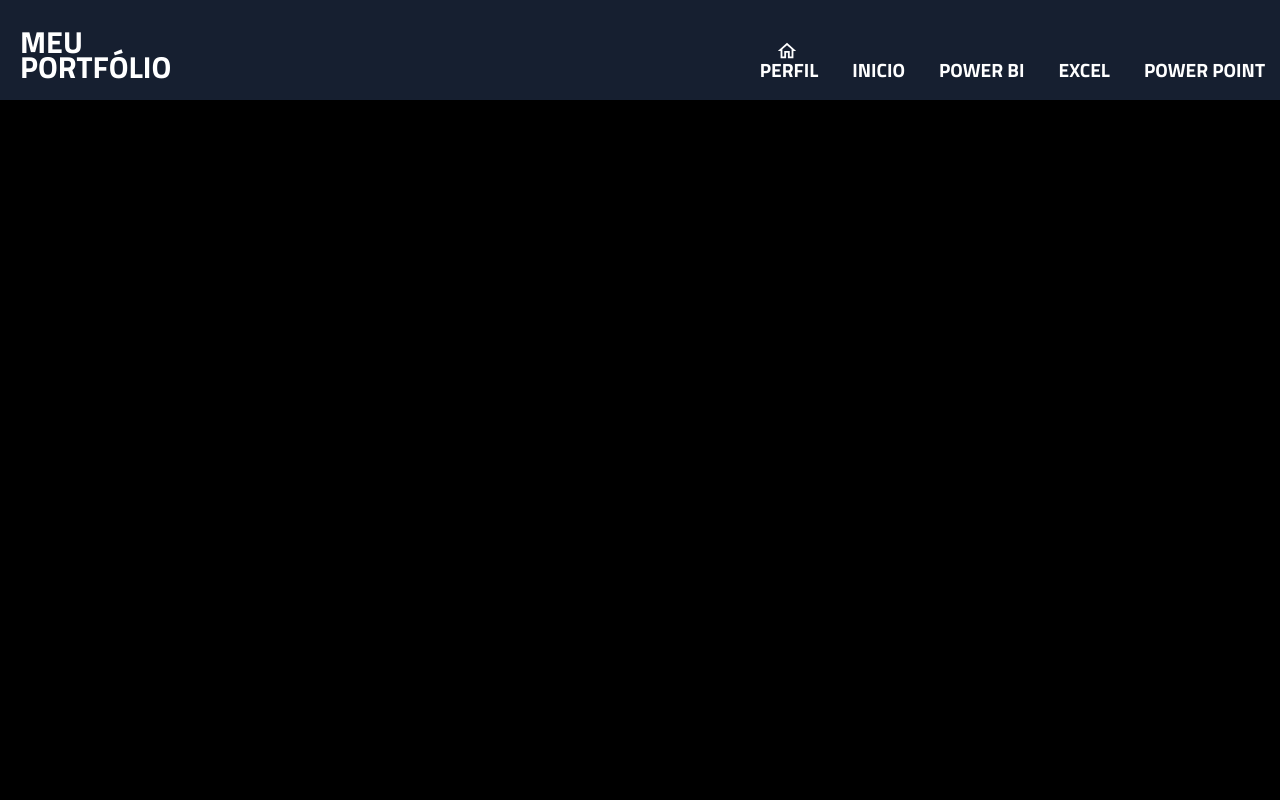
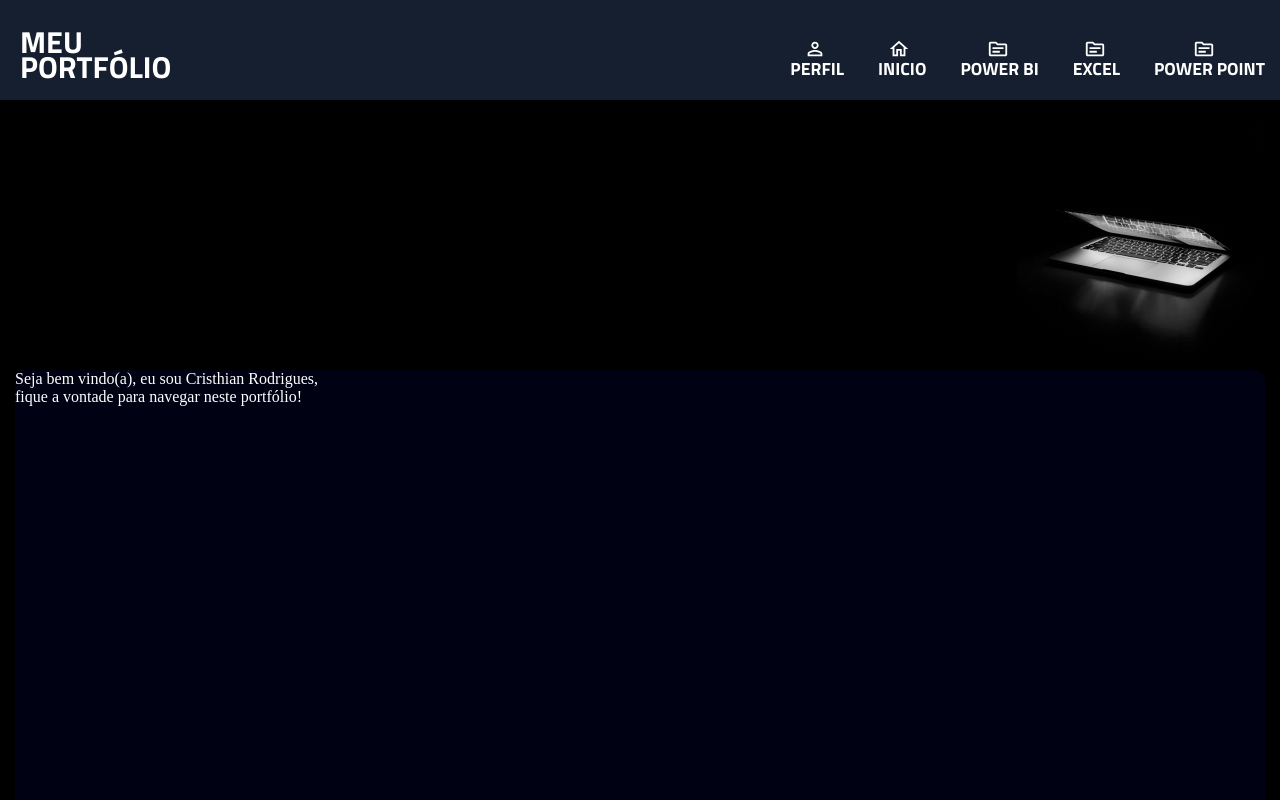
Before and after one commit to Cristhiannnn/Portfolio-web, a plain HTML site: page index.html in a window 1280 px wide. Shown: the top 800 px of the page. Drawn offline with Linux system fonts and the light colour scheme.

Commit message:
desenvolvendo

```diff
--- a/index.html
+++ b/index.html
@@ -14,11 +14,11 @@
         <nav class="menu">
             <ul>
             </ul>
-            <li><svg xmlns="http://www.w3.org/2000/svg" height="22px" viewBox="0 0 24 24" width="22px" fill="#FFFFFF"><path d="M0 0h24v24H0V0z" fill="none"/><path d="M12 5.69l5 4.5V18h-2v-6H9v6H7v-7.81l5-4.5M12 3L2 12h3v8h6v-6h2v6h6v-8h3L12 3z"/></svg>PERFIL</li>
-            <li>INICIO</li>
-            <li>POWER BI</li>
-            <li>EXCEL</li>
-            <li>POWER POINT</li>
+            <li><svg class="perfil" xmlns="http://www.w3.org/2000/svg" height="22px" viewBox="0 0 24 24" width="22px" fill="#FFFFFF"><path d="M0 0h24v24H0V0z" fill="none"/><path d="M12 6c1.1 0 2 .9 2 2s-.9 2-2 2-2-.9-2-2 .9-2 2-2m0 9c2.7 0 5.8 1.29 6 2v1H6v-.99c.2-.72 3.3-2.01 6-2.01m0-11C9.79 4 8 5.79 8 8s1.79 4 4 4 4-1.79 4-4-1.79-4-4-4zm0 9c-2.67 0-8 1.34-8 4v3h16v-3c0-2.66-5.33-4-8-4z"/></svg>PERFIL</li>
+            <li><svg class="inicio" xmlns="http://www.w3.org/2000/svg" height="22px" viewBox="0 0 24 24" width="22px" fill="#FFFFFF"><path d="M0 0h24v24H0V0z" fill="none"/><path d="M12 5.69l5 4.5V18h-2v-6H9v6H7v-7.81l5-4.5M12 3L2 12h3v8h6v-6h2v6h6v-8h3L12 3z"/></svg>INICIO</li>
+            <li><svg class="bi" xmlns="http://www.w3.org/2000/svg" enable-background="new 0 0 24 24" height="22px" viewBox="0 0 24 24" width="22px" fill="#FFFFFF"><g><rect fill="none" height="22" width="22"/><path d="M20,6h-8l-2-2H4C2.9,4,2.01,4.9,2.01,6L2,18c0,1.1,0.9,2,2,2h16c1.1,0,2-0.9,2-2V8C22,6.9,21.1,6,20,6z M20,18L4,18V6h5.17 l2,2H20V18z M18,12H6v-2h12V12z M14,16H6v-2h8V16z"/></g></svg>POWER BI</li>
+            <li><svg class="excel" xmlns="http://www.w3.org/2000/svg" enable-background="new 0 0 24 24" height="22px" viewBox="0 0 24 24" width="22px" fill="#FFFFFF"><g><rect fill="none" height="22" width="22"/><path d="M20,6h-8l-2-2H4C2.9,4,2.01,4.9,2.01,6L2,18c0,1.1,0.9,2,2,2h16c1.1,0,2-0.9,2-2V8C22,6.9,21.1,6,20,6z M20,18L4,18V6h5.17 l2,2H20V18z M18,12H6v-2h12V12z M14,16H6v-2h8V16z"/></g></svg>EXCEL</li>
+            <li><svg class="point" xmlns="http://www.w3.org/2000/svg" enable-background="new 0 0 24 24" height="22px" viewBox="0 0 24 24" width="22px" fill="#FFFFFF"><g><rect fill="none" height="22" width="22"/><path d="M20,6h-8l-2-2H4C2.9,4,2.01,4.9,2.01,6L2,18c0,1.1,0.9,2,2,2h16c1.1,0,2-0.9,2-2V8C22,6.9,21.1,6,20,6z M20,18L4,18V6h5.17 l2,2H20V18z M18,12H6v-2h12V12z M14,16H6v-2h8V16z"/></g></svg>POWER POINT</li>
         </nav>
 
     </header>
--- a/style.css
+++ b/style.css
@@ -27,22 +27,6 @@ body{
     min-height: 100px;
     justify-content: space-between;
 }
-li{
-    display: inline-block;
-    font-family: var(--font1);
-    margin: 15px;
-    padding-top: 40px;
-    font-size: 1.2em;
-    font-weight: bold;
-    position: relative;
-
-}
-svg{
-    position: absolute;
-    bottom: 22px;
-    right: 20px;
-}
-
 header > h1{
     font-family: var(--font1);
     font-size: 1.9em;
@@ -50,3 +34,61 @@ header > h1{
     line-height: 25px;
     padding-top: 30px;
 }
+li{
+    display: inline-block;
+    font-family: var(--font1);
+    margin: 15px;
+    padding-top: 40px;
+    font-size: 1.1em;
+    font-weight: bold;
+    position: relative;
+
+}
+/**definindo tamanho e posição de ícones svg*/
+.inicio{
+    position: absolute;
+    bottom: 22px;
+    right: 16px;
+}
+.perfil{
+    position: absolute;
+    bottom: 22px;
+    right: 18px;
+}
+.bi{
+    position: absolute;
+    bottom: 22px;
+    right: 30px;
+}
+.excel{
+    position: absolute;
+    bottom: 22px;
+    right: 14px;
+}
+.point{
+    position: absolute;
+    bottom: 22px;
+    right: 50px;
+}
+/**definindo estilos da tag main**/
+
+.img{
+    max-width: 1250px;
+    height: 250px;
+    margin: auto;
+    margin-top: 10px;
+    background-image: url('componentes/imagens/backgraund01.jpg');
+    background-repeat: no-repeat;
+    background-position:right center;
+    background-size: 20%;
+
+}
+.front{
+    max-width: 1250px;
+    height: 100vh;
+    margin: auto;
+    border-radius: 10px;
+    margin-top: 10px;
+    background-color: rgb(1, 1, 20);
+    color: white;
+}
```
